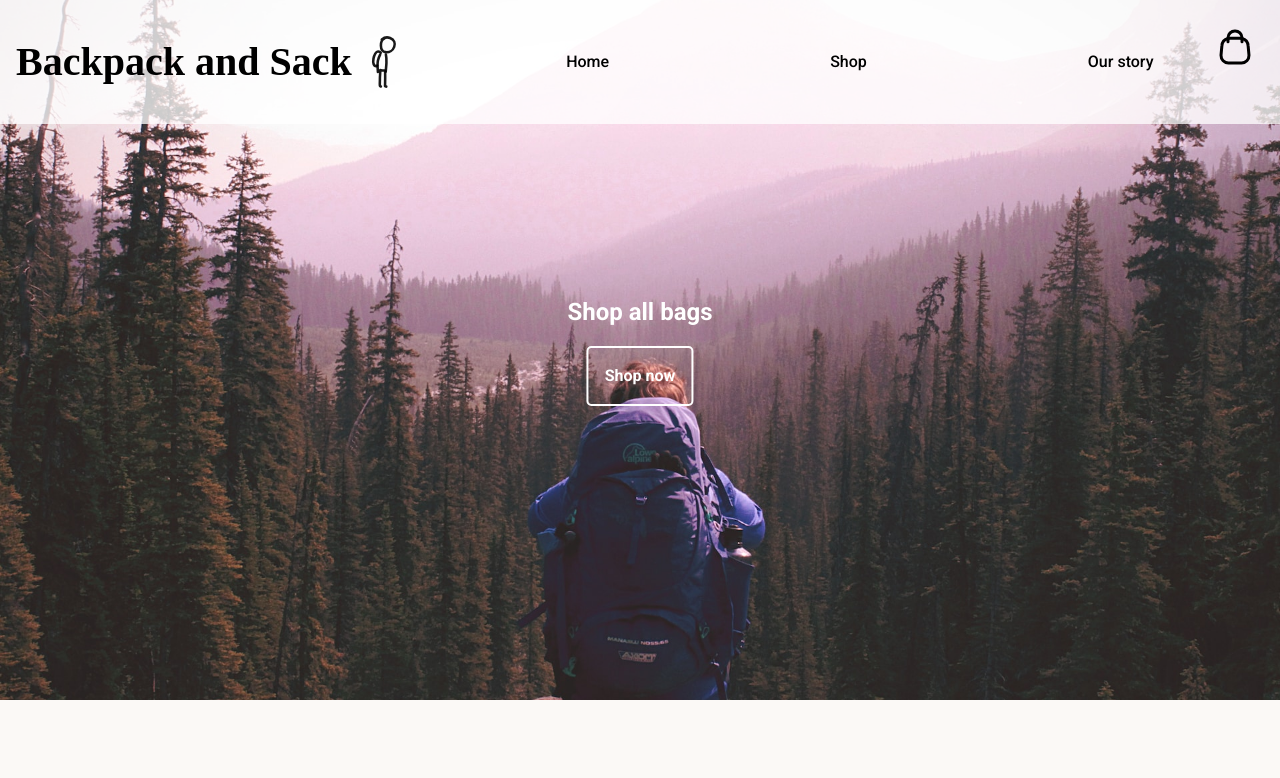
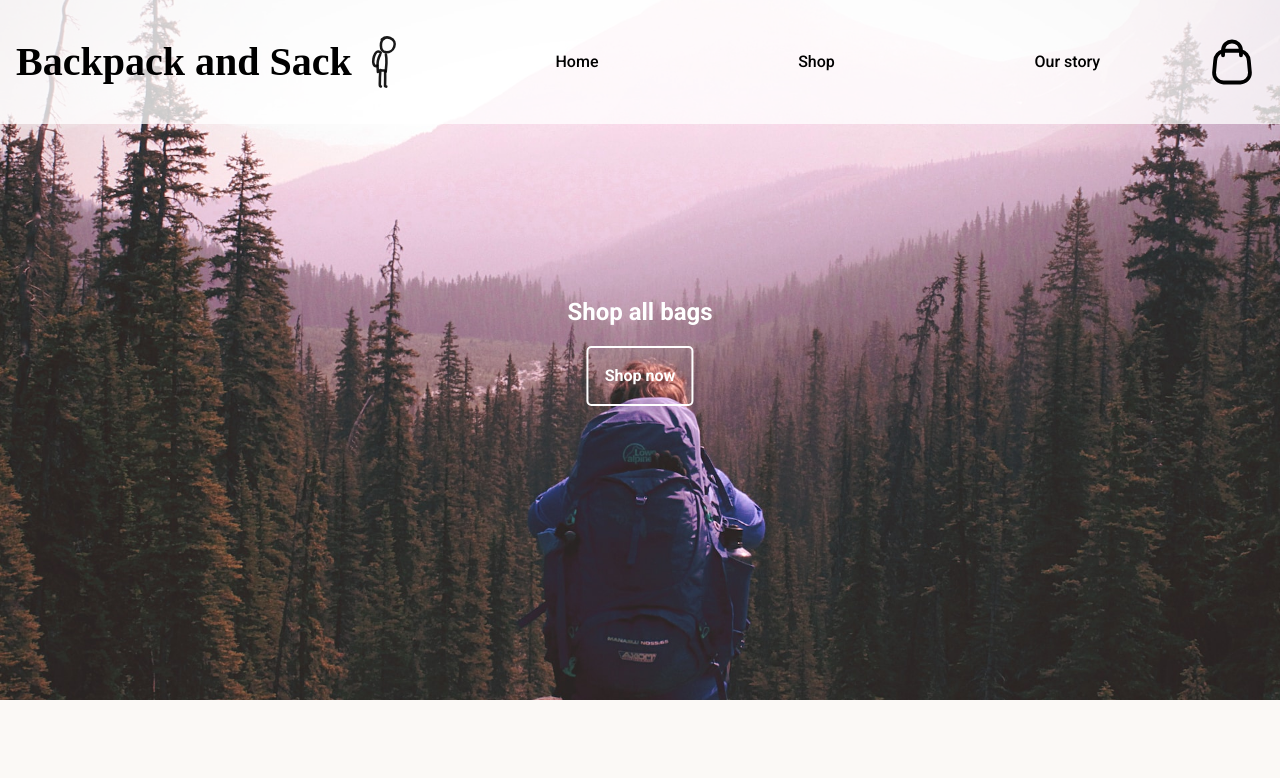
Before and after one commit to dave-forbes/shopping-cart, a React (Vite) app in the folder shopping-cart/: page / in a window 1280 px wide. Shown: the top 778 px of the page. Built offline with nearby package versions, Linux system fonts and the light colour scheme; a web font is replaced by a local one.

Commit message:
adjusted svg positions after changing header layout

```diff
--- a/shopping-cart/src/components/ShoppingBag/ShoppingBag.module.css
+++ b/shopping-cart/src/components/ShoppingBag/ShoppingBag.module.css
@@ -1,8 +1,9 @@
 .container {
-  position: absolute;
+  /* position: absolute;
   top: 15px;
   right: 20px;
-  width: 50px;
+  width: 50px; */
+  position: relative;
   cursor: pointer;
   transition: transform 0.3s;
 }
@@ -22,6 +23,6 @@
   place-content: center;
   color: white;
   position: absolute;
-  top: 15px;
-  right: -5px;
+  top: 5px;
+  right: 5px;
 }
```
